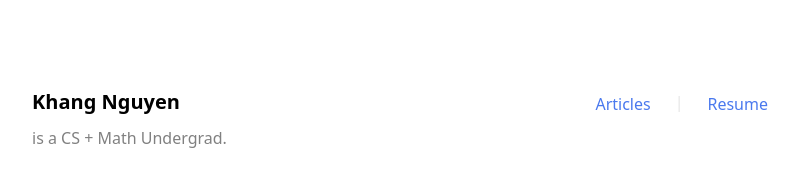
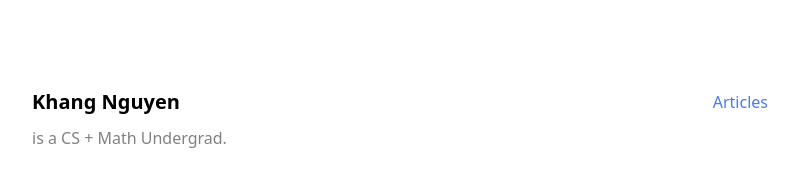
Before and after one commit to nguyenvukhang/site, an Astro site: page / in a window 1280 px wide. Shown: the top 173 px of the page, without its empty margins (240-1039 px from the left). Built offline with nearby package versions, Linux system fonts and the light colour scheme; Astro itself is replaced by a stand-in of ours.

Commit message:
Remove resume and update padding

```diff
--- a/src/components/Navigation.astro
+++ b/src/components/Navigation.astro
@@ -1,6 +1,6 @@
 <a href="/articles">Articles</a>
-<span>&VerticalLine;</span>
-<a href="/resume">Resume</a>
+<!-- <span>&VerticalLine;</span> -->
+<!-- <a href="/resume">Resume</a> -->
 
 <style>
   @reference "../styles/global.css"
--- a/src/layouts/Section.astro
+++ b/src/layouts/Section.astro
@@ -2,7 +2,7 @@
   <div
     class:list={[
       'w-full overflow-x-hidden',
-      'px-2', // smallest screen
+      'px-4', // smallest screen
       'sm:max-w-[34rem] sm:px-0', // >= sm
       'md:max-w-[40rem]', // >= md
       'lg:max-w-[46rem]', // >= md
```
